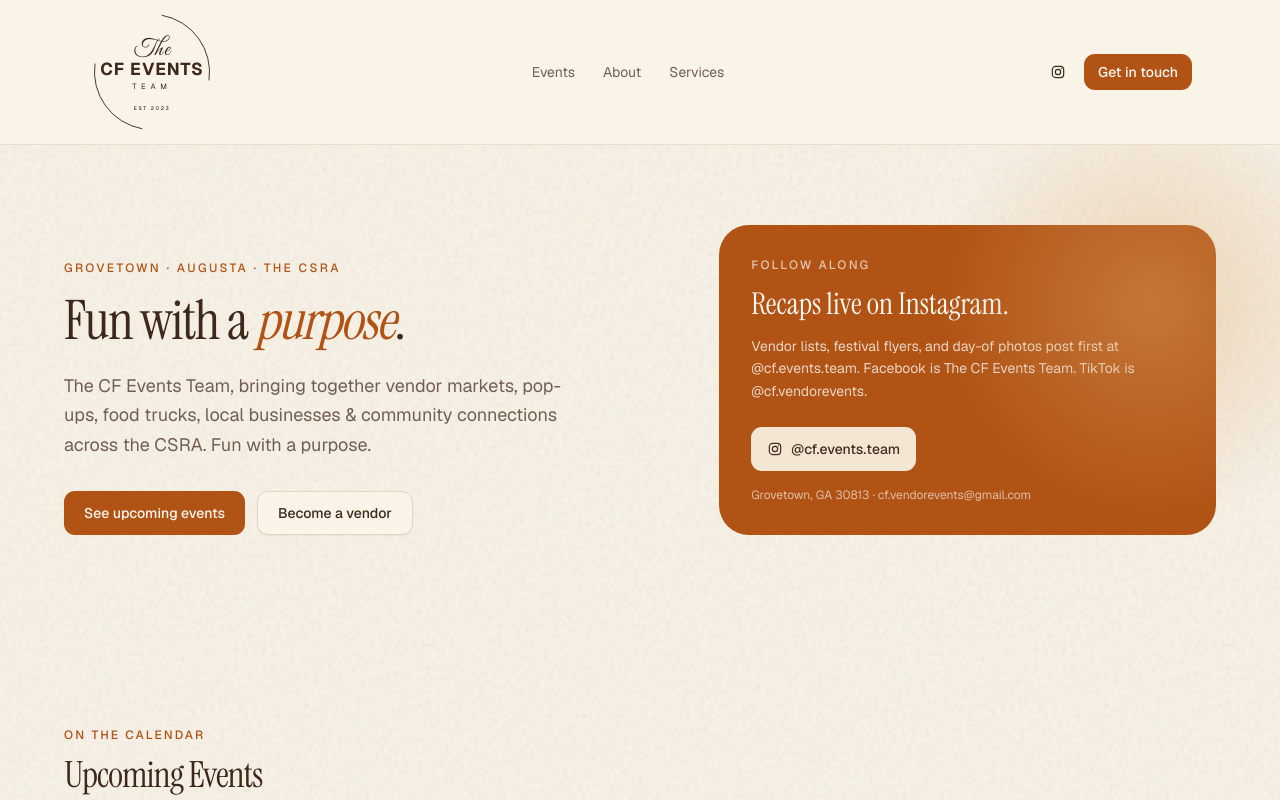
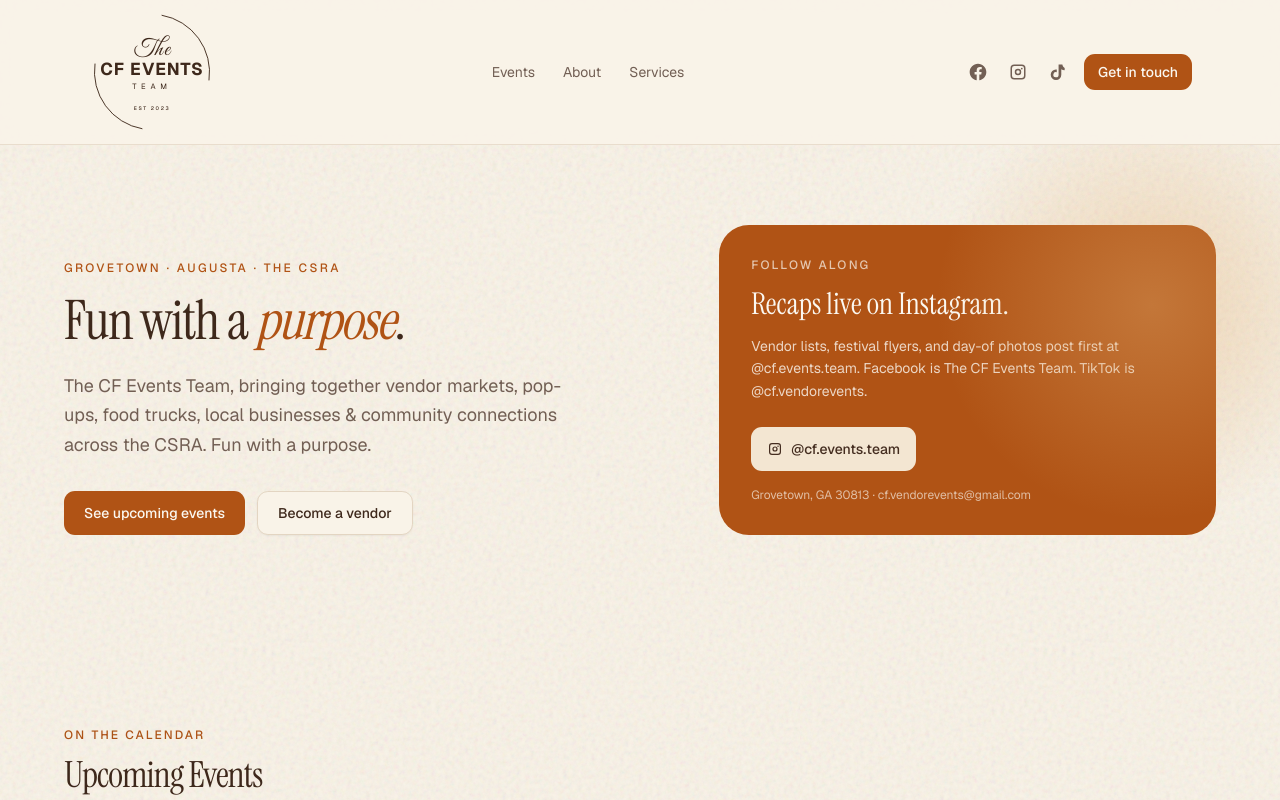
Before and after one commit to onebadmustanggt/cfeventsteam, a Next.js app: page / in a window 1280 px wide. Shown: the top 800 px of the page. Built offline with nearby package versions, Linux system fonts and the light colour scheme.

Commit message:
Add Facebook, Instagram, and TikTok logo links
Co-authored-by: jamesryan1220 <jamesryan1220@gmail.com>

```diff
--- a/src/components/landing/hero.tsx
+++ b/src/components/landing/hero.tsx
@@ -1,4 +1,4 @@
-import { InstagramIcon } from "@/components/landing/instagram-icon";
+import { InstagramIcon } from "@/components/landing/social-icons";
 import { Button } from "@/components/ui/button";
 import { site } from "@/lib/site";
 
--- a/src/components/landing/instagram-icon.tsx
+++ /dev/null
@@ -1,16 +0,0 @@
-export function InstagramIcon({ className }: { className?: string }) {
-  return (
-    <svg
-      viewBox="0 0 24 24"
-      fill="none"
-      stroke="currentColor"
-      strokeWidth="1.8"
-      className={className}
-      aria-hidden
-    >
-      <rect x="3.5" y="3.5" width="17" height="17" rx="5" />
-      <circle cx="12" cy="12" r="4" />
-      <circle cx="17.2" cy="6.8" r="0.9" fill="currentColor" stroke="none" />
-    </svg>
-  );
-}
--- a/src/components/landing/site-footer.tsx
+++ b/src/components/landing/site-footer.tsx
@@ -1,5 +1,5 @@
 import { BrandMark } from "@/components/landing/brand-mark";
-import { InstagramIcon } from "@/components/landing/instagram-icon";
+import { SocialLinks } from "@/components/landing/social-links";
 import { Separator } from "@/components/ui/separator";
 import { navLinks, site } from "@/lib/site";
 
@@ -25,44 +25,13 @@ export function SiteFooter() {
           </div>
           <div>
             <p className="font-medium">Connect</p>
-            <ul className="mt-3 space-y-2 text-muted-foreground">
-              <li>
-                <a
-                  href={site.instagram.url}
-                  target="_blank"
-                  rel="noreferrer"
-                  className="inline-flex items-center gap-1.5 hover:text-foreground"
-                >
-                  <InstagramIcon className="size-3.5" />
-                  Instagram {site.instagram.handle}
-                </a>
-              </li>
-              <li>
-                <a
-                  href={site.tiktok.url}
-                  target="_blank"
-                  rel="noreferrer"
-                  className="hover:text-foreground"
-                >
-                  TikTok {site.tiktok.handle}
-                </a>
-              </li>
-              <li>
-                <a
-                  href={site.facebook.url}
-                  target="_blank"
-                  rel="noreferrer"
-                  className="hover:text-foreground"
-                >
-                  Facebook · {site.facebook.name}
-                </a>
-              </li>
-              <li>
-                <a href={`mailto:${site.email}`} className="hover:text-foreground">
-                  {site.email}
-                </a>
-              </li>
-            </ul>
+            <SocialLinks className="mt-3 -ml-1.5" />
+            <a
+              href={`mailto:${site.email}`}
+              className="mt-3 block text-muted-foreground hover:text-foreground"
+            >
+              {site.email}
+            </a>
           </div>
         </div>
       </div>
--- a/src/components/landing/site-header.tsx
+++ b/src/components/landing/site-header.tsx
@@ -4,9 +4,9 @@ import { useState } from "react";
 import { Menu, X } from "lucide-react";
 
 import { BrandMark } from "@/components/landing/brand-mark";
-import { InstagramIcon } from "@/components/landing/instagram-icon";
+import { SocialLinks } from "@/components/landing/social-links";
 import { buttonVariants } from "@/components/ui/button";
-import { navLinks, site } from "@/lib/site";
+import { navLinks } from "@/lib/site";
 import { cn } from "@/lib/utils";
 
 export function SiteHeader() {
@@ -37,19 +37,8 @@ export function SiteHeader() {
           ))}
         </nav>
 
-        <div className="flex items-center gap-2">
-          <a
-            href={site.instagram.url}
-            target="_blank"
-            rel="noreferrer"
-            aria-label="Instagram"
-            className={cn(
-              buttonVariants({ variant: "ghost", size: "icon" }),
-              "hidden sm:inline-flex",
-            )}
-          >
-            <InstagramIcon className="size-4" />
-          </a>
+        <div className="flex items-center gap-1 sm:gap-2">
+          <SocialLinks className="hidden sm:flex" />
           <a
             href="#contact"
             className={cn(
@@ -95,6 +84,7 @@ export function SiteHeader() {
               </a>
             ))}
           </nav>
+          <SocialLinks className="mt-3" />
           <a
             href="#contact"
             onClick={closeMenu}
--- /dev/null
+++ b/src/components/landing/social-icons.tsx
@@ -0,0 +1,23 @@
+export function FacebookIcon({ className }: { className?: string }) {
+  return (
+    <svg viewBox="0 0 24 24" fill="currentColor" className={className} aria-hidden>
+      <path d="M22 12.07C22 6.5 17.52 2 12 2S2 6.5 2 12.07C2 17.09 5.66 21.24 10.44 22v-7.03H7.9v-2.9h2.54V9.8c0-2.5 1.49-3.89 3.78-3.89 1.09 0 2.24.2 2.24.2v2.46h-1.26c-1.24 0-1.63.77-1.63 1.56v1.88h2.78l-.44 2.9h-2.34V22C18.34 21.24 22 17.09 22 12.07z" />
+    </svg>
+  );
+}
+
+export function InstagramIcon({ className }: { className?: string }) {
+  return (
+    <svg viewBox="0 0 24 24" fill="currentColor" className={className} aria-hidden>
+      <path d="M7.5 3h9A4.5 4.5 0 0 1 21 7.5v9A4.5 4.5 0 0 1 16.5 21h-9A4.5 4.5 0 0 1 3 16.5v-9A4.5 4.5 0 0 1 7.5 3zm0 1.8A2.7 2.7 0 0 0 4.8 7.5v9a2.7 2.7 0 0 0 2.7 2.7h9a2.7 2.7 0 0 0 2.7-2.7v-9a2.7 2.7 0 0 0-2.7-2.7h-9zM12 8.1A3.9 3.9 0 1 1 8.1 12 3.9 3.9 0 0 1 12 8.1zm0 1.8A2.1 2.1 0 1 0 14.1 12 2.1 2.1 0 0 0 12 9.9zm4.55-3.15a1.05 1.05 0 1 1-1.05 1.05 1.05 1.05 0 0 1 1.05-1.05z" />
+    </svg>
+  );
+}
+
+export function TikTokIcon({ className }: { className?: string }) {
+  return (
+    <svg viewBox="0 0 24 24" fill="currentColor" className={className} aria-hidden>
+      <path d="M14.2 3h3.05c.22 1.7 1.18 3.18 2.75 4.05V10a7.3 7.3 0 0 1-4.05-1.22v6.47A6.35 6.35 0 1 1 9.5 8.95c.34 0 .68.03 1 .1v3.22a3.15 3.15 0 1 0 2.2 3v-12.27z" />
+    </svg>
+  );
+}
--- /dev/null
+++ b/src/components/landing/social-links.tsx
@@ -0,0 +1,38 @@
+import {
+  FacebookIcon,
+  InstagramIcon,
+  TikTokIcon,
+} from "@/components/landing/social-icons";
+import { site } from "@/lib/site";
+import { cn } from "@/lib/utils";
+
+const socials = [
+  { name: "Facebook", href: site.facebook.url, Icon: FacebookIcon },
+  { name: "Instagram", href: site.instagram.url, Icon: InstagramIcon },
+  { name: "TikTok", href: site.tiktok.url, Icon: TikTokIcon },
+] as const;
+
+export function SocialLinks({
+  className,
+  iconClassName,
+}: {
+  className?: string;
+  iconClassName?: string;
+}) {
+  return (
+    <div className={cn("flex items-center gap-1", className)}>
+      {socials.map(({ name, href, Icon }) => (
+        <a
+          key={name}
+          href={href}
+          target="_blank"
+          rel="noreferrer"
+          aria-label={name}
+          className="inline-flex size-9 items-center justify-center rounded-full text-muted-foreground transition-colors hover:bg-muted hover:text-foreground"
+        >
+          <Icon className={cn("size-5", iconClassName)} />
+        </a>
+      ))}
+    </div>
+  );
+}
--- a/src/lib/site.ts
+++ b/src/lib/site.ts
@@ -17,7 +17,7 @@ export const site = {
   },
   facebook: {
     name: "The CF Events Team",
-    url: "https://www.facebook.com/cf.events.team",
+    url: "https://www.facebook.com/CF.VendorEvents",
   },
   venue: {
     name: "720 Collective Studio | Spa",
```
